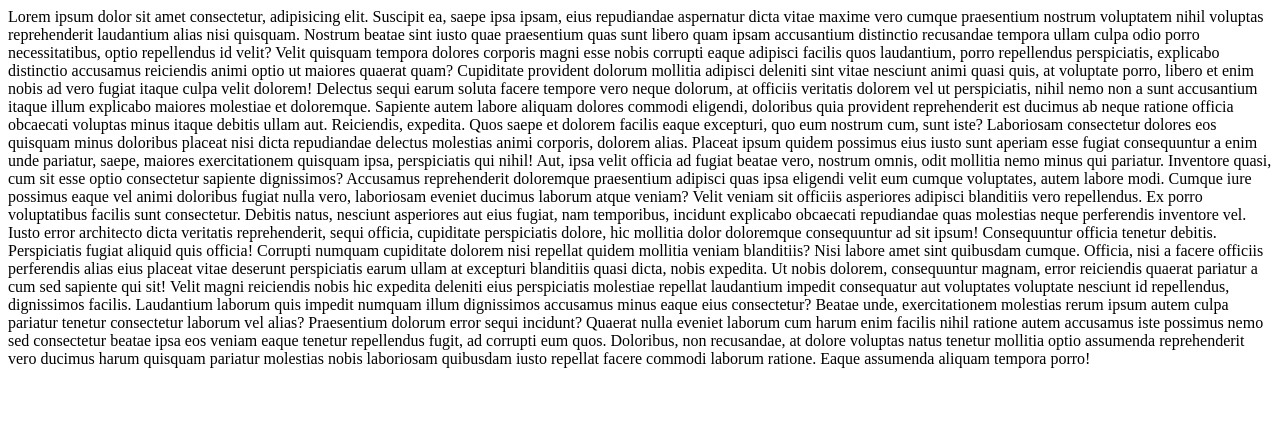
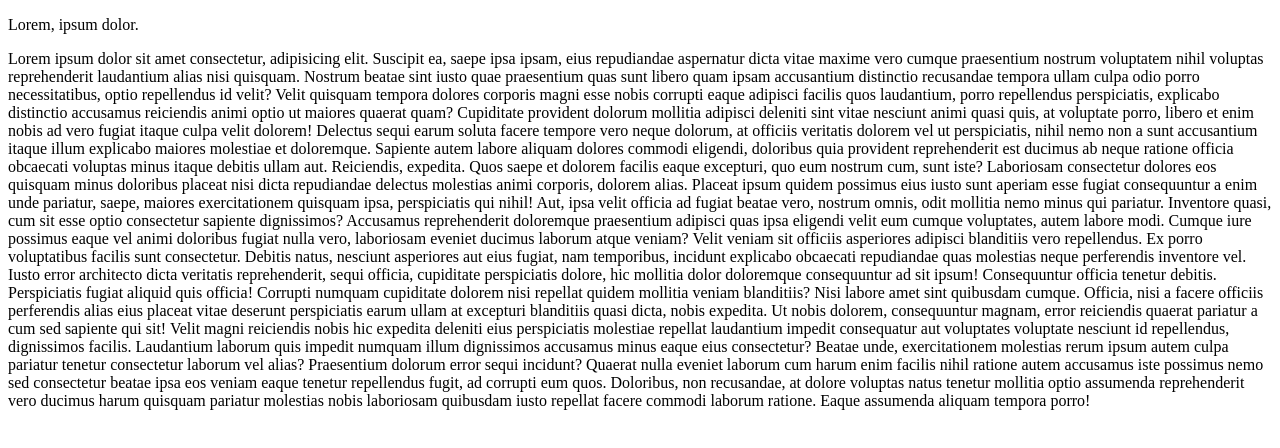
Before and after one commit to MariaRipley/prueba, a plain HTML site: page index.html in a window 1280 px wide. Drawn offline with Linux system fonts and the light colour scheme.

Commit message:
actualizada prueba

```diff
--- a/index.html
+++ b/index.html
@@ -8,6 +8,9 @@
     <title>Prueba GitHub</title>
   </head>
   <body>
+    <header>
+      <p>Lorem, ipsum dolor.</p>
+    </header>
     Lorem ipsum dolor sit amet consectetur, adipisicing elit. Suscipit ea, saepe
     ipsa ipsam, eius repudiandae aspernatur dicta vitae maxime vero cumque
     praesentium nostrum voluptatem nihil voluptas reprehenderit laudantium alias
```
